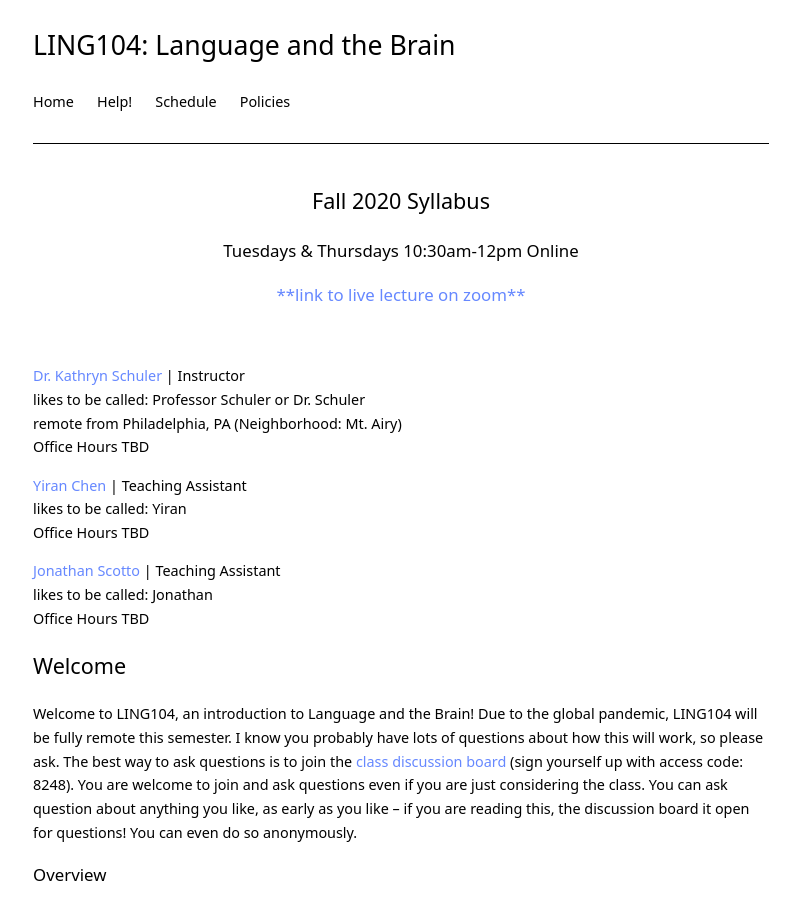
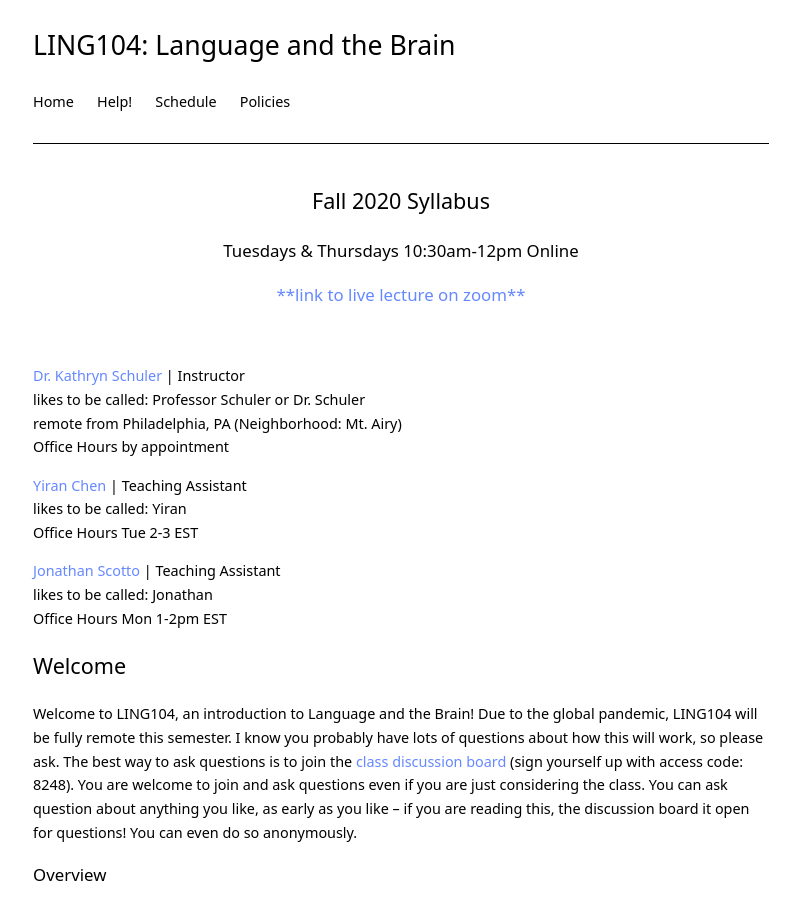
Before and after one commit to kschuler/ling104, a Jekyll site: the page built from index.md, in a window 1280 px wide and 900 px high. Shown: the whole window, without its empty margins (239-1033 px from the left). Built offline with Jekyll 4.4.1, drawn with Linux system fonts in a browser that asks for light colours.

Commit message:
Update index.md

```diff
--- a/index.md
+++ b/index.md
@@ -11,15 +11,15 @@ title: LING104
 [Dr. Kathryn Schuler](mailto:kschuler@sas.upenn.edu) | **Instructor** <br>
 likes to be called: Professor Schuler or Dr. Schuler<br>
 remote from Philadelphia, PA (Neighborhood: Mt. Airy)<br>
-Office Hours TBD
+Office Hours by appointment
 
 [Yiran Chen](mailto:cheny39@sas.upenn.edu) | **Teaching Assistant** <br>
 likes to be called: Yiran<br>
-Office Hours TBD
+Office Hours Tue 2-3 EST
 
 [Jonathan Scotto](mailto:jscotto@sas.upenn.edu) | **Teaching Assistant** <br>
 likes to be called: Jonathan<br>
-Office Hours TBD
+Office Hours Mon 1-2pm EST
 
 ## Welcome
 Welcome to LING104, an introduction to **Language and the Brain**! Due to the global pandemic, LING104 will be **fully remote** this semester. I know you probably have lots of questions about how this will work, so please ask. The best way to ask questions is to join the [class discussion board](https://campuswire.com/p/GD0DDA8D5) (sign yourself up with access code: **8248**). You are welcome to join and ask questions even if you are just considering the class. You can ask question about anything you like, as early as you like -- if you are reading this, the discussion board it open for questions! You can even do so anonymously.
```
